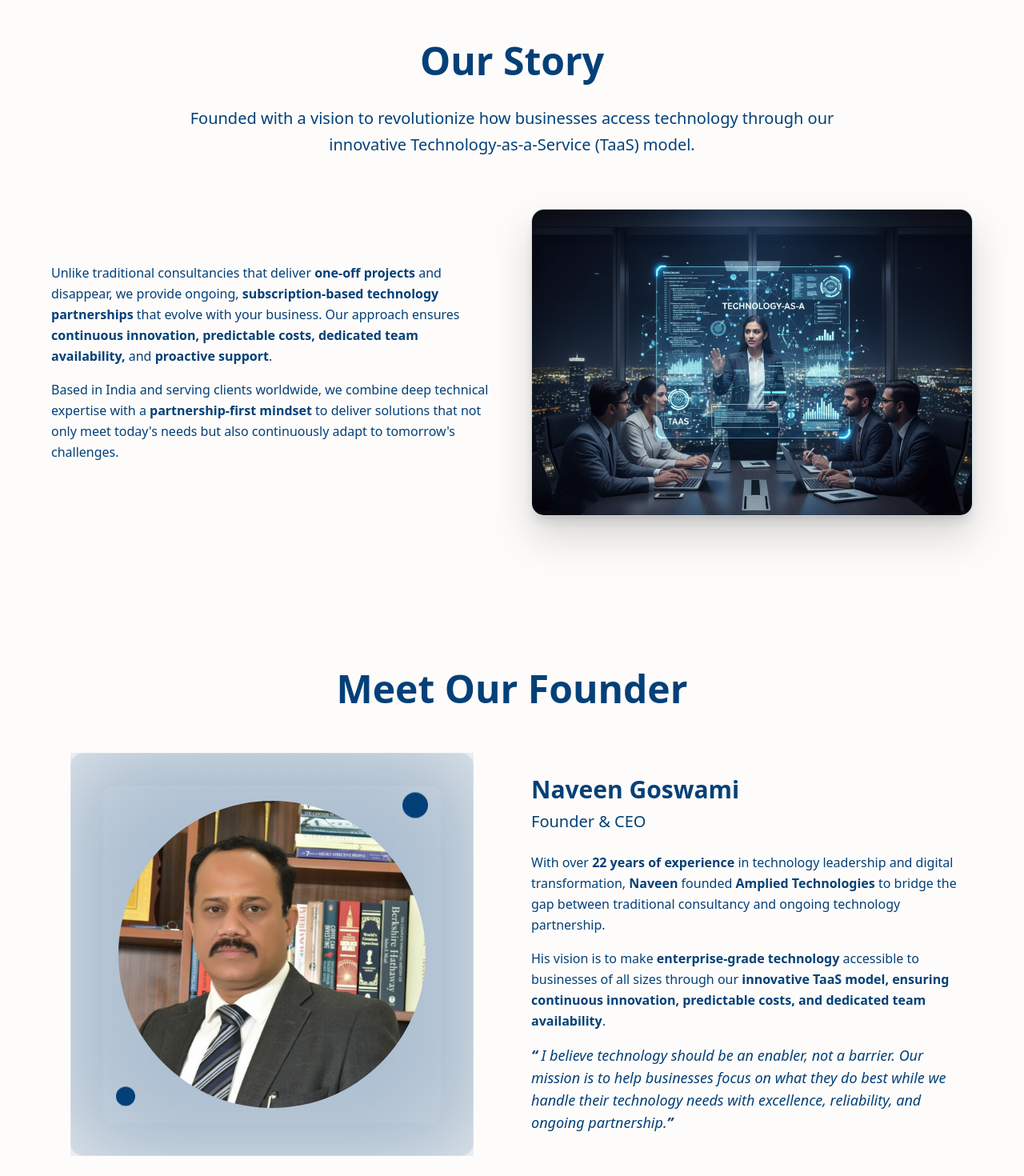
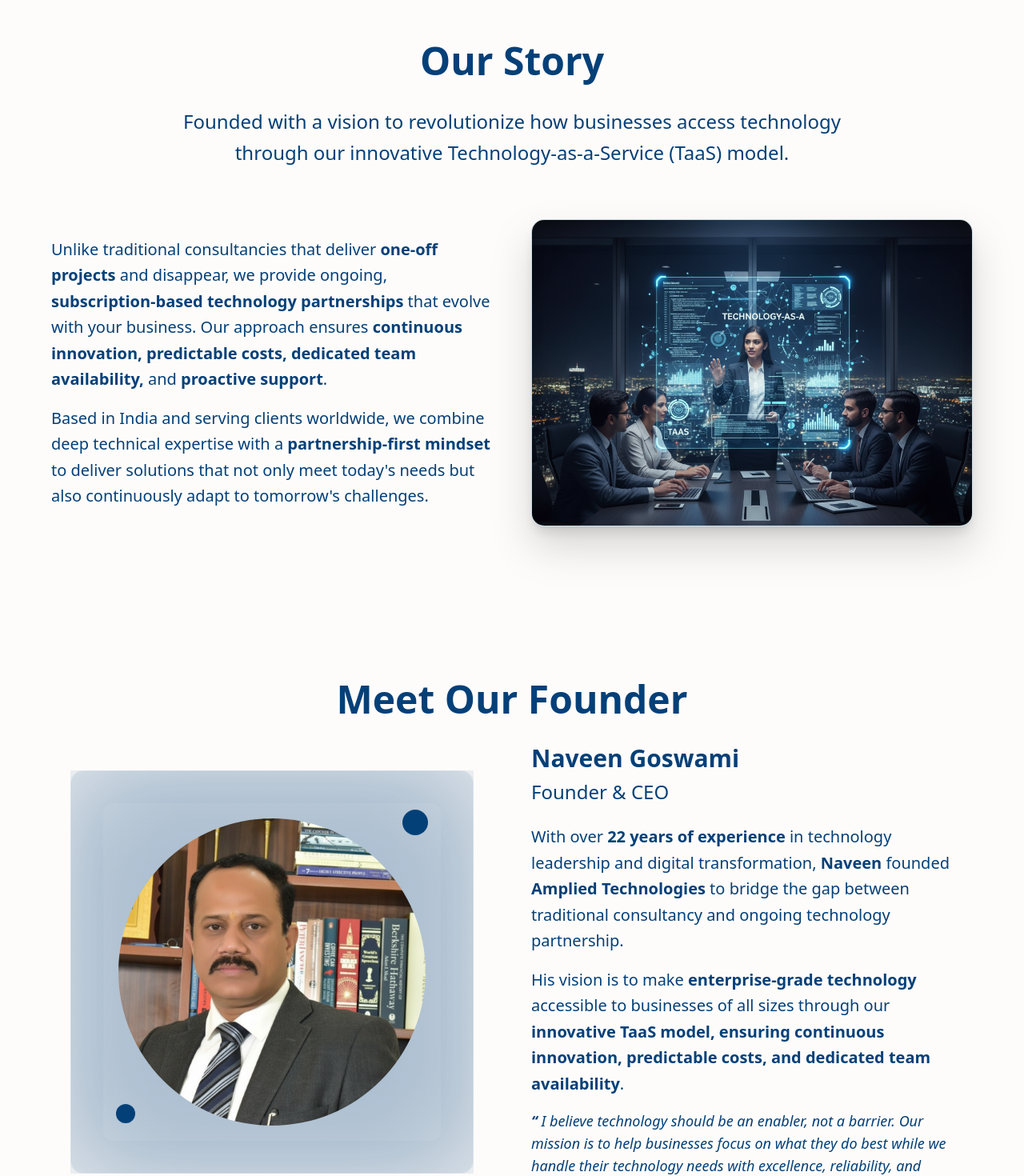
Before and after one commit to ampliedtech/AmpliedTech-Website, a Next.js app: page /about in a window 1280 px wide. Shown: the part 440-1910 px from the top of the page at 80% size. Built offline with nearby package versions, Linux system fonts and the light colour scheme.

Commit message:
fixed font sizing on /about page

```diff
--- a/src/app/about/page.tsx
+++ b/src/app/about/page.tsx
@@ -31,14 +31,14 @@
               <h2 className="text-4xl lg:text-5xl font-bold text-text" style={{ color: '#044078' }}>
                 Our Story
               </h2>
-              <p className="text-xl text-brand-secondary max-w-4xl mx-auto leading-relaxed" style={{ color: '#034078' }}>
+              <p className="text-2xl text-brand-secondary max-w-4xl mx-auto leading-relaxed" style={{ color: '#034078' }}>
                 Founded with a vision to revolutionize how businesses access technology through our innovative Technology-as-a-Service (TaaS) model.
               </p>
             </div>
 
             <div className="grid grid-cols-1 lg:grid-cols-2 gap-12 items-center">
               <div className="space-y-6 text-center lg:text-left">
-                <div className="space-y-4 text-brand-secondary leading-relaxed" style={{ color: '#034078' }}>
+                <div className="space-y-4 text-xl text-brand-secondary leading-relaxed" style={{ color: '#034078' }}>
                   <p>
                     Unlike traditional consultancies that deliver <strong>one-off projects</strong> and disappear, we provide ongoing, <strong>subscription-based technology partnerships</strong> that evolve with your business. Our approach ensures <strong>continuous innovation, predictable costs, dedicated team availability,</strong> and <strong>proactive support</strong>.
                   </p>
@@ -136,12 +136,12 @@
                     <h3 className="text-3xl font-bold text-text mb-2" style={{ color: '#044078' }}>
                       Naveen Goswami
                     </h3>
-                    <p className="text-xl text-brand-secondary" style={{ color: '#034078' }}>
+                    <p className="text-2xl text-brand-secondary" style={{ color: '#034078' }}>
                       Founder & CEO
                     </p>
                   </div>
 
-                  <div className="space-y-4 text-brand-secondary leading-relaxed" style={{ color: '#034078' }}>
+                  <div className="space-y-4 text-xl text-brand-secondary leading-relaxed" style={{ color: '#034078' }}>
                     <p>
                       With over <strong>22 years of experience</strong> in technology leadership and digital transformation, <strong>Naveen</strong> founded <strong>Amplied Technologies</strong> to bridge the gap between traditional consultancy and ongoing technology partnership.
                     </p>
```
